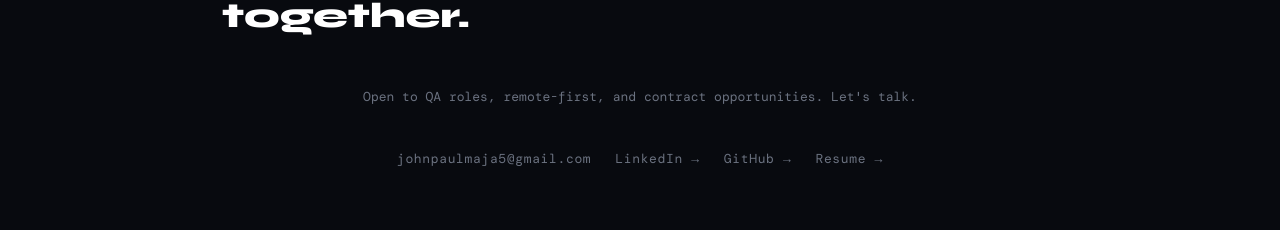
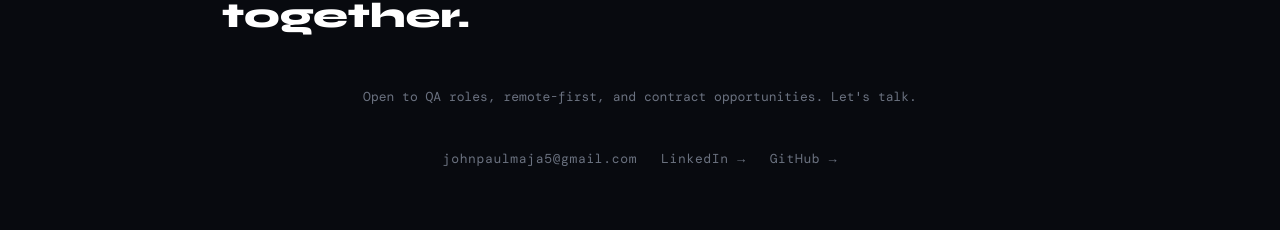
Before and after one commit to johnpaulmaja/johnpaulmaja.github.io, a plain HTML site: page index.html in a window 1280 px wide. Shown: the part 5282-5512 px from the top of the page. Drawn offline with nearby package versions, Linux system fonts and the light colour scheme; a web font is replaced by a local one.

Commit message:
Remove Resume link from index.html
Removed the Resume link from the contact section.

```diff
--- a/index.html
+++ b/index.html
@@ -395,13 +395,6 @@
               rel="noopener noreferrer"
               >GitHub →</a
             >
-            <a
-              href="https://drive.google.com/file/d/1Z-Z9l6ROM8XIuhVR0SdZbbKgvFwsuykD/view?usp=sharing"
-              class="contact-link"
-              target="_blank"
-              rel="noopener noreferrer"
-              >Resume →</a
-            >
           </div>
         </div>
       </div>
```
